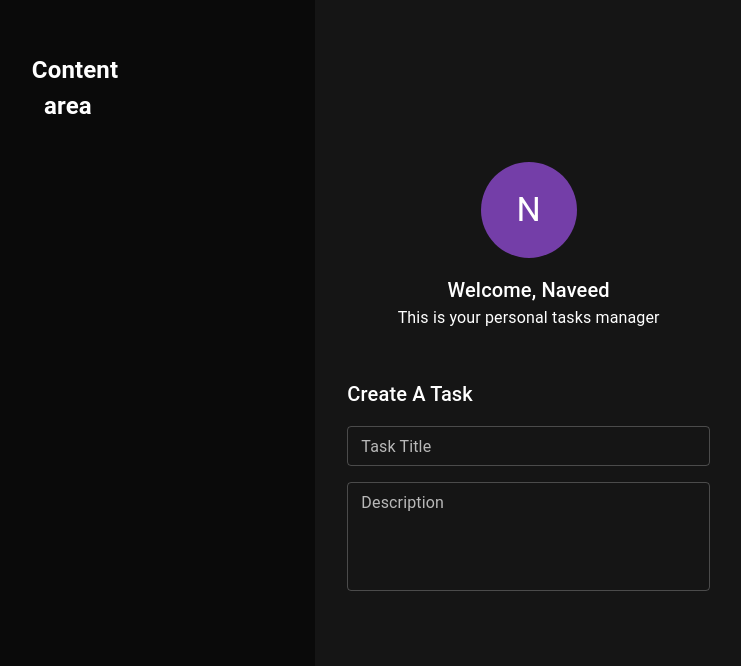
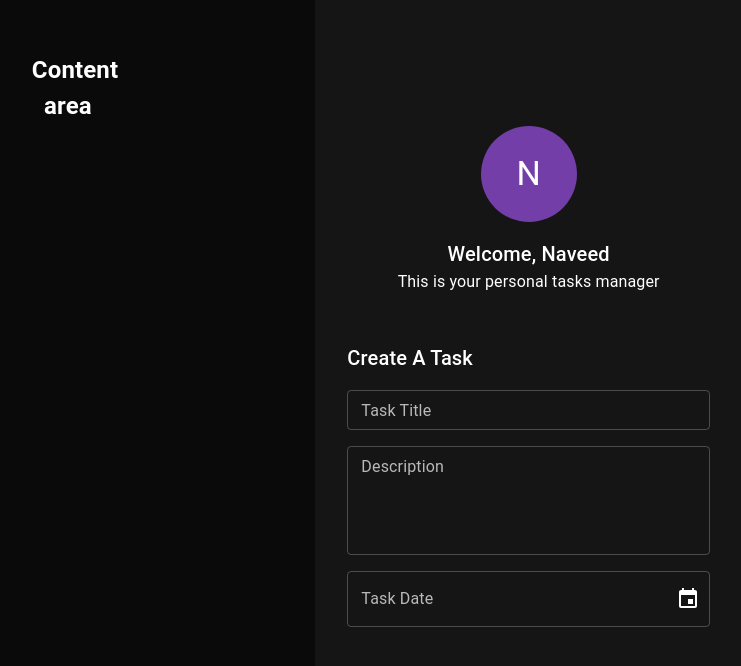
Before and after one commit to NaveedMaq/todo-react-ts, a React (Vite) app: page / in a window 1280 px wide. Shown: the top 666 px of the page, without its empty margins (538-1279 px from the left). Built offline with nearby package versions, Linux system fonts and the light colour scheme.

Commit message:
add date field

```diff
--- a/package.json
+++ b/package.json
@@ -14,6 +14,7 @@
     "@emotion/styled": "^11.11.0",
     "@mui/material": "^5.14.18",
     "@mui/x-date-pickers": "^6.18.1",
+    "dayjs": "^1.11.10",
     "prop-types": "^15.8.1",
     "react": "^18.2.0",
     "react-dom": "^18.2.0"
--- a/src/components/createTaskForm/_taskDateField.tsx
+++ b/src/components/createTaskForm/_taskDateField.tsx
@@ -1,17 +1,12 @@
 import React, { FC, ReactElement, useState } from 'react';
 import { DesktopDatePicker, LocalizationProvider } from '@mui/x-date-pickers';
-import { AdapterDayjs } from '@mui/x-date-pickers/AdapterDayjs';
 
+import {AdapterDayjs} from '@mui/x-date-pickers/AdapterDayjs'
 export const TaskDateField: FC = (): ReactElement => {
   const [date, setDate] = useState<Date | null>(null);
   return (
-    <>
-      <LocalizationProvider dateAdapter={AdapterDayjs}>
-        <DesktopDatePicker
-          value={date}
-          onChange={(newValue) => setDate(newValue)}
-        />
-      </LocalizationProvider>
-    </>
+    <LocalizationProvider dateAdapter={AdapterDayjs}>
+        <DesktopDatePicker  label='Task Date' value={date} onChange={newValue => setDate(newValue)} format='DD-MM-YYYY'/>
+  </LocalizationProvider>
   );
 };
--- a/src/components/createTaskForm/createTaskForm.tsx
+++ b/src/components/createTaskForm/createTaskForm.tsx
@@ -1,7 +1,9 @@
+import React, { FC, ReactElement } from 'react';
+
 import { Box, Typography, Stack } from '@mui/material';
-import React, { FC, ReactElement } from 'react';
 import { TaskTitleField } from './_taskTitleField';
 import { TaskDescriptionField } from './_taskDescriptionField';
+import { TaskDateField } from './_taskDateField';
 
 export const CreateTaskForm: FC = (): ReactElement => {
   return (
@@ -20,6 +22,7 @@ export const CreateTaskForm: FC = (): ReactElement => {
       <Stack spacing={2} sx={{ width: '100%' }}>
         <TaskTitleField />
         <TaskDescriptionField />
+        <TaskDateField/>
       </Stack>
     </Box>
   );
```
Also changed, not shown: 1 other file (tests, documents, lock files or other folders).
